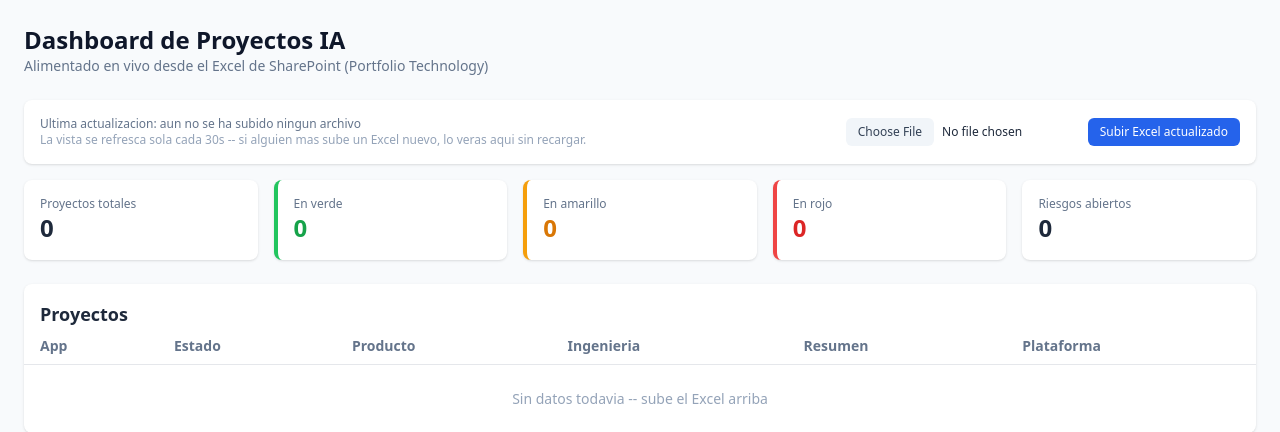
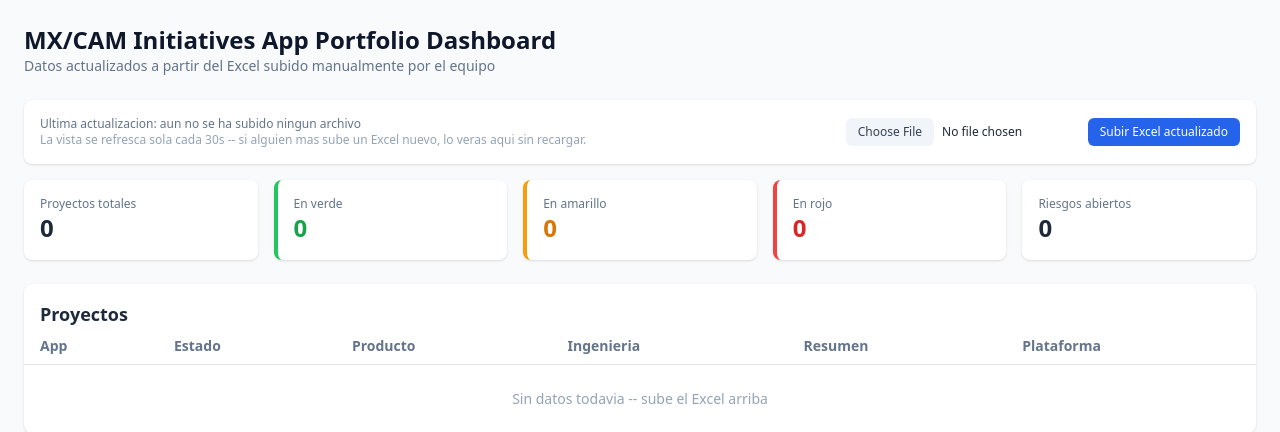
Before and after one commit to karolurena0-cloud/mx-cam-initiatives-dashboard, a FastAPI app: page / in a window 1280 px wide. Shown: the top 432 px of the page. Run offline with FastAPI, Linux system fonts and the light colour scheme; data that the repository does not hold is empty; some libraries are stand-ins or nearby versions.

Commit message:
Renombrar dashboard a 'MX/CAM Initiatives App Portfolio Dashboard'
Actualizado en: <title>, <h1> visible, y titulo de la app FastAPI (metadata).
De paso corregi el subtitulo que aun decia 'alimentado en vivo desde
SharePoint' -- ya no aplica desde que pasamos a subida manual de Excel.

```diff
--- a/app/main.py
+++ b/app/main.py
@@ -40,7 +40,7 @@ async def lifespan(app: FastAPI):
     yield
 
 
-app = FastAPI(title="Dashboard de Proyectos IA", lifespan=lifespan)
+app = FastAPI(title="MX/CAM Initiatives App Portfolio Dashboard", lifespan=lifespan)
 app.mount("/static", StaticFiles(directory="app/static"), name="static")
 
 
--- a/app/templates/dashboard.html
+++ b/app/templates/dashboard.html
@@ -1,10 +1,11 @@
 {% extends "base.html" %}
+{% block title %}MX/CAM Initiatives App Portfolio Dashboard{% endblock %}
 {% block content %}
 <div class="max-w-7xl mx-auto p-6">
     <header class="flex items-center justify-between mb-6">
         <div>
-            <h1 class="text-2xl font-bold text-slate-900">Dashboard de Proyectos IA</h1>
-            <p class="text-sm text-slate-500">Alimentado en vivo desde el Excel de SharePoint (Portfolio Technology)</p>
+            <h1 class="text-2xl font-bold text-slate-900">MX/CAM Initiatives App Portfolio Dashboard</h1>
+            <p class="text-sm text-slate-500">Datos actualizados a partir del Excel subido manualmente por el equipo</p>
         </div>
     </header>
 
```
